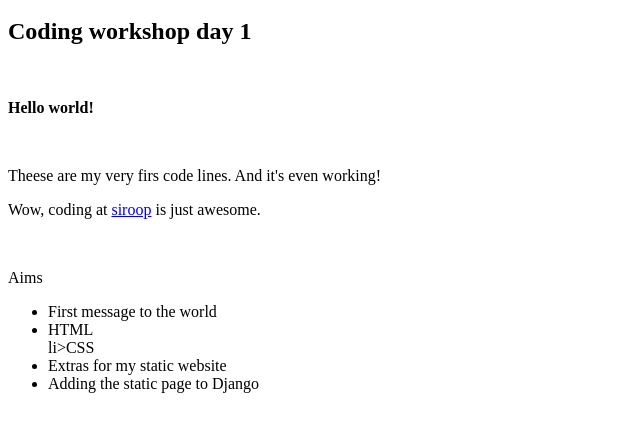
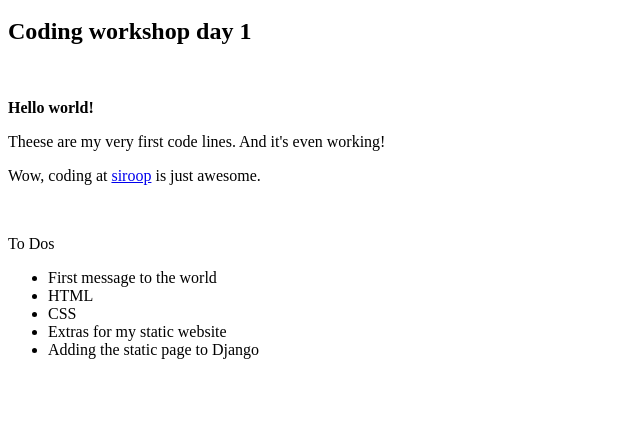
Before and after one commit to clawe/clawe.github.io, a plain HTML site: page index.html in a window 1280 px wide. Shown: the part 48-480 px from the top of the page, without its empty margins (0-640 px from the left). Drawn offline with Linux system fonts and the light colour scheme.

Commit message:
add list

```diff
--- a/index.html
+++ b/index.html
@@ -5,12 +5,11 @@
 <body>
   <h2>Coding workshop day 1</h2>
   <br/>
-  <p><strong>Hello world!</strong>&nbsp;</p>
-  <br/>
-  <p>Theese are my very firs code lines. And it's even working!&nbsp;</p>
+  <p><strong>Hello world!</strong></p>
+  <p>Theese are my very first code lines. And it's even working!</p>
   <p>Wow, coding at <a href="https://siroop.ch">siroop</a> is just awesome.</p>
   <br/>
-  <p>Aims</p>
-  <ul><li>First message to the world</li><li>HTML</li>li>CSS</li><li>Extras for my static website</li><li>Adding the static page to Django</li></ul>
+  <p>To Dos</p>
+  <ul><li>First message to the world</li><li>HTML</li><li>CSS</li><li>Extras for my static website</li><li>Adding the static page to Django</li></ul>
 </body>
 </html>
```
